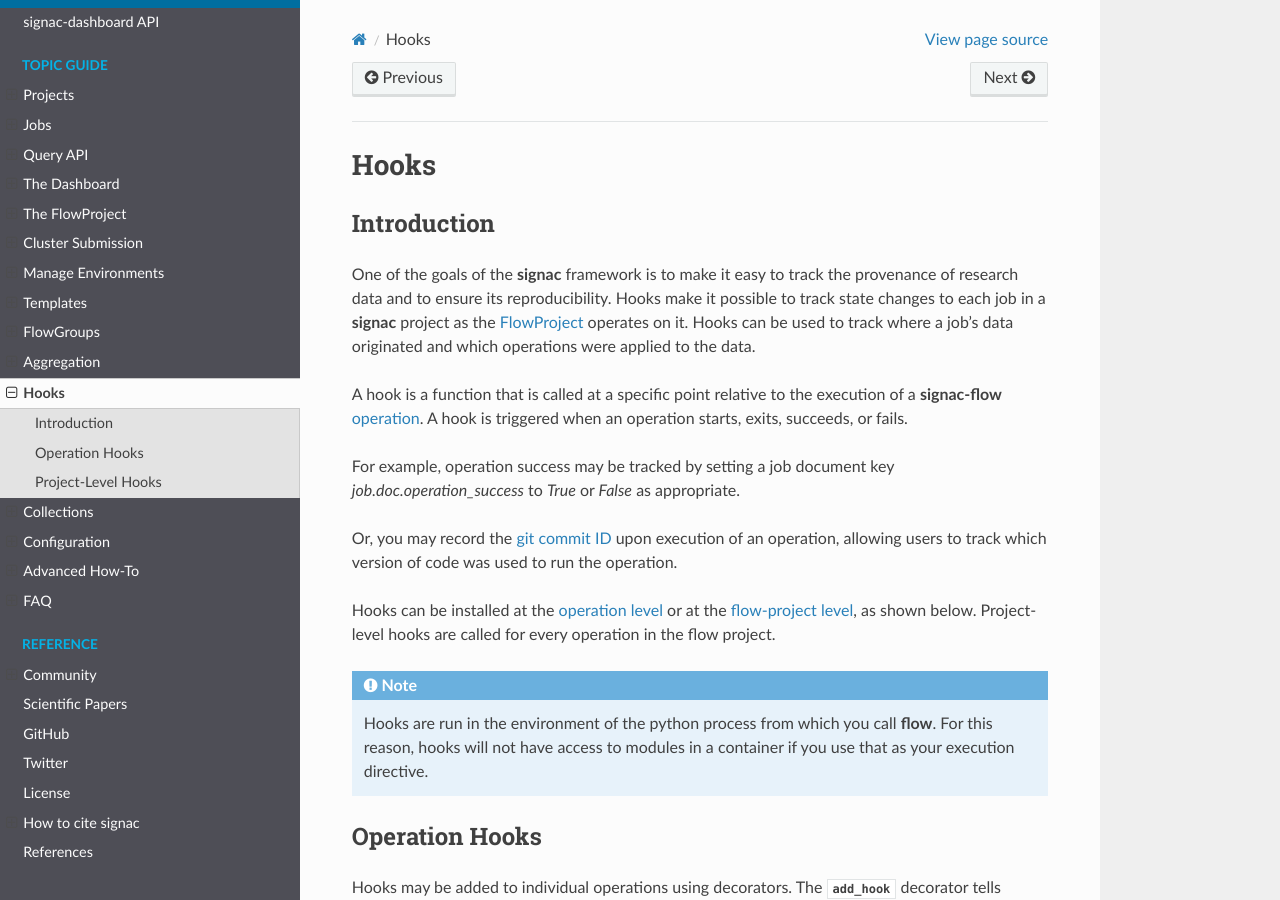
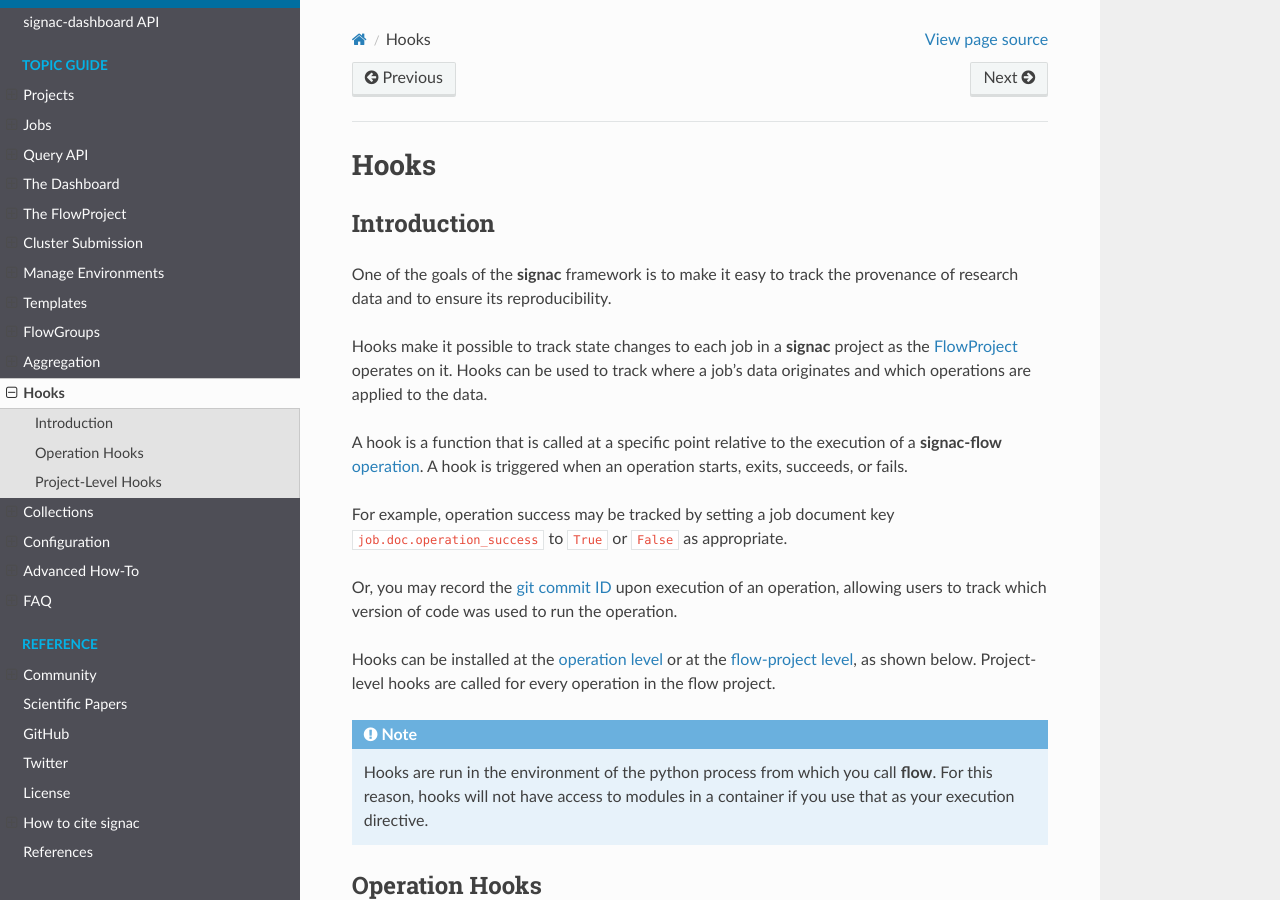
Before and after one commit to glotzerlab/signac-docs, a Sphinx documentation site: the page built from docs/source/hooks.rst, in a window 1280 px wide and 900 px high. Built offline with Sphinx 7.4.7 and the Read the Docs theme 2.0.0, drawn with Linux system fonts in a browser that asks for light colours; pages that are not in the unit, such as notebooks, are missing from menus.

Commit message:
Fix syntax

```diff
--- a/docs/source/hooks.rst
+++ b/docs/source/hooks.rst
@@ -11,13 +11,14 @@ Introduction
 
 One of the goals of the **signac** framework is to make it easy to track the provenance of research data
 and to ensure its reproducibility.
+
 Hooks make it possible to track state changes to each job in a **signac** project as the :ref:`FlowProject<flow-project>` operates on it.
-Hooks can be used to track where a job's data originated and which operations were applied to the data.
+Hooks can be used to track where a job's data originates and which operations are applied to the data.
 
 A hook is a function that is called at a specific point relative to the execution of a **signac-flow** :ref:`operation<operations>`.
 A hook is triggered when an operation starts, exits, succeeds, or fails.
 
-For example, operation success may be tracked by setting a job document key `job.doc.operation_success` to `True` or `False` as appropriate.
+For example, operation success may be tracked by setting a job document key ``job.doc.operation_success`` to ``True`` or ``False`` as appropriate.
 
 Or, you may record the `git commit ID <https://git-scm.com/book/en/v2/Git-Basics-Viewing-the-Commit-History>`_ upon execution of an operation,
 allowing users to track which version of code was used to run the operation.
```
